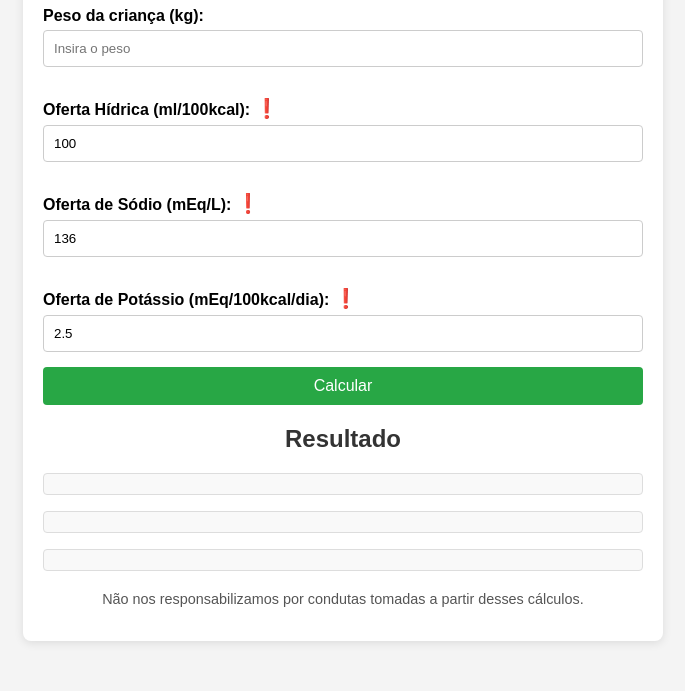
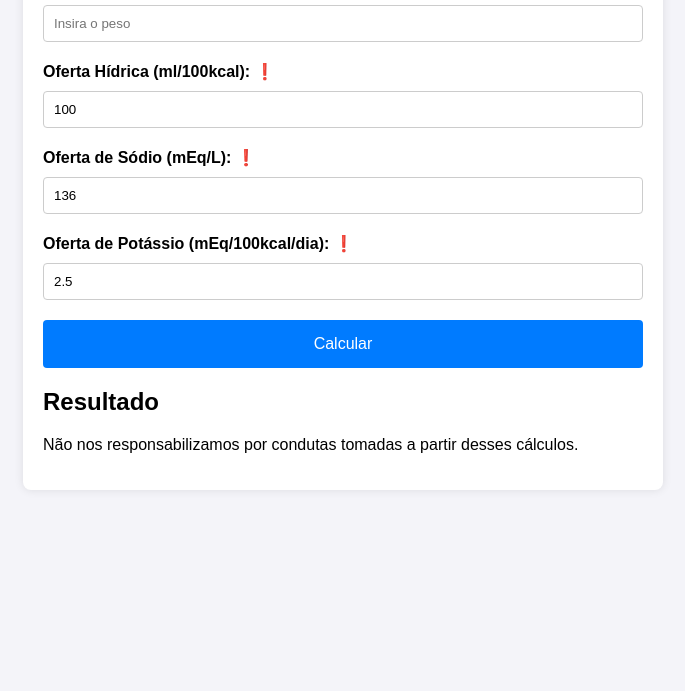
Before and after one commit to Dan583123/calcularsmb, a plain HTML site: page index.html in a window 1280 px wide. Shown: the part 180-871 px from the top of the page, without its empty margins (297-982 px from the left). After the commit the page ends 800 px from the top, so only its background shows below. Drawn offline with Linux system fonts and the light colour scheme.

Commit message:
smb 2.css

```diff
--- a/smb.css
+++ b/smb.css
@@ -1,92 +1,98 @@
 body {
     font-family: Arial, sans-serif;
-    background-color: #f4f4f4;
     margin: 0;
-    padding: 0;
+    padding: 20px;
+    background-color: #f4f4f9;
 }
 
-.container {
-    width: 90%;
-    max-width: 600px;
-    background-color: white;
-    margin: 50px auto;
-    padding: 20px;
-    box-shadow: 0 2px 10px rgba(0, 0, 0, 0.1);
-    border-radius: 8px;
-}
-
-h1, h2 {
+h1 {
     text-align: center;
     color: #333;
 }
 
+.container {
+    max-width: 600px;
+    margin: 0 auto;
+    padding: 20px;
+    background-color: #fff;
+    border-radius: 8px;
+    box-shadow: 0 0 10px rgba(0, 0, 0, 0.1);
+}
+
 label {
     display: block;
-    margin-top: 15px;
+    margin-bottom: 10px;
     font-weight: bold;
 }
 
 input[type="number"] {
-    width: calc(100% - 22px);
+    width: 100%;
     padding: 10px;
-    margin-top: 5px;
-    margin-bottom: 15px;
+    margin-bottom: 20px;
+    border: 1px solid #ccc;
     border-radius: 4px;
-    border: 1px solid #ccc;
-    margin-right: 10px;
+    box-sizing: border-box;
 }
 
-.info-icon {
-    cursor: pointer;
-    color: #007bff;
-    font-size: 1.2em;
+input[type="number"]:focus {
+    border-color: #007bff;
+    outline: none;
 }
 
 button {
-    display: block;
     width: 100%;
-    padding: 10px;
-    background-color: #28a745;
+    padding: 15px;
+    background-color: #007bff;
     color: white;
-    font-size: 16px;
     border: none;
     border-radius: 4px;
     cursor: pointer;
+    font-size: 16px;
 }
 
 button:hover {
-    background-color: #218838;
+    background-color: #0056b3;
 }
 
-#resultado {
+#btn-calcular {
     margin-top: 20px;
 }
 
-#prescricao, #infusao, #ohFinal {
-    background-color: #f9f9f9;
+.observacao {
+    margin-bottom: 15px;
+    color: #555;
+    font-size: 14px;
+    display: none;
     padding: 10px;
+    background-color: #f0f0f0;
     border-radius: 4px;
-    margin-top: 10px;
-    border: 1px solid #ddd;
 }
 
-.observacao {
-    background-color: #e9ecef;
-    padding: 10px;
-    border-radius: 4px;
-    margin-top: 5px;
-    border: 1px solid #ced4da;
-    font-size: 0.9em;
-    color: #495057;
-    text-align: justify;
+.icon-observacao {
+    cursor: pointer;
+    display: inline-block;
+    margin-left: 10px;
+    color: #007bff;
+    font-weight: bold;
 }
 
-.disclaimer {
-    text-align: center;
-    margin-top: 20px;
+.prescricao {
+    margin-top: 30px;
+    padding: 15px;
+    background-color: #e7f3fe;
+    border-left: 6px solid #2196F3;
+    border-radius: 4px;
+    color: #333;
 }
 
-.disclaimer p {
-    font-size: 0.9em;
-    color: #555;
+#prescricao, #infusao, #ohFinal {
+    font-weight: bold;
+    color: #333;
 }
+
+footer {
+    margin-top: 30px;
+    text-align: center;
+    font-size: 14px;
+    color: #777;
+}
```
